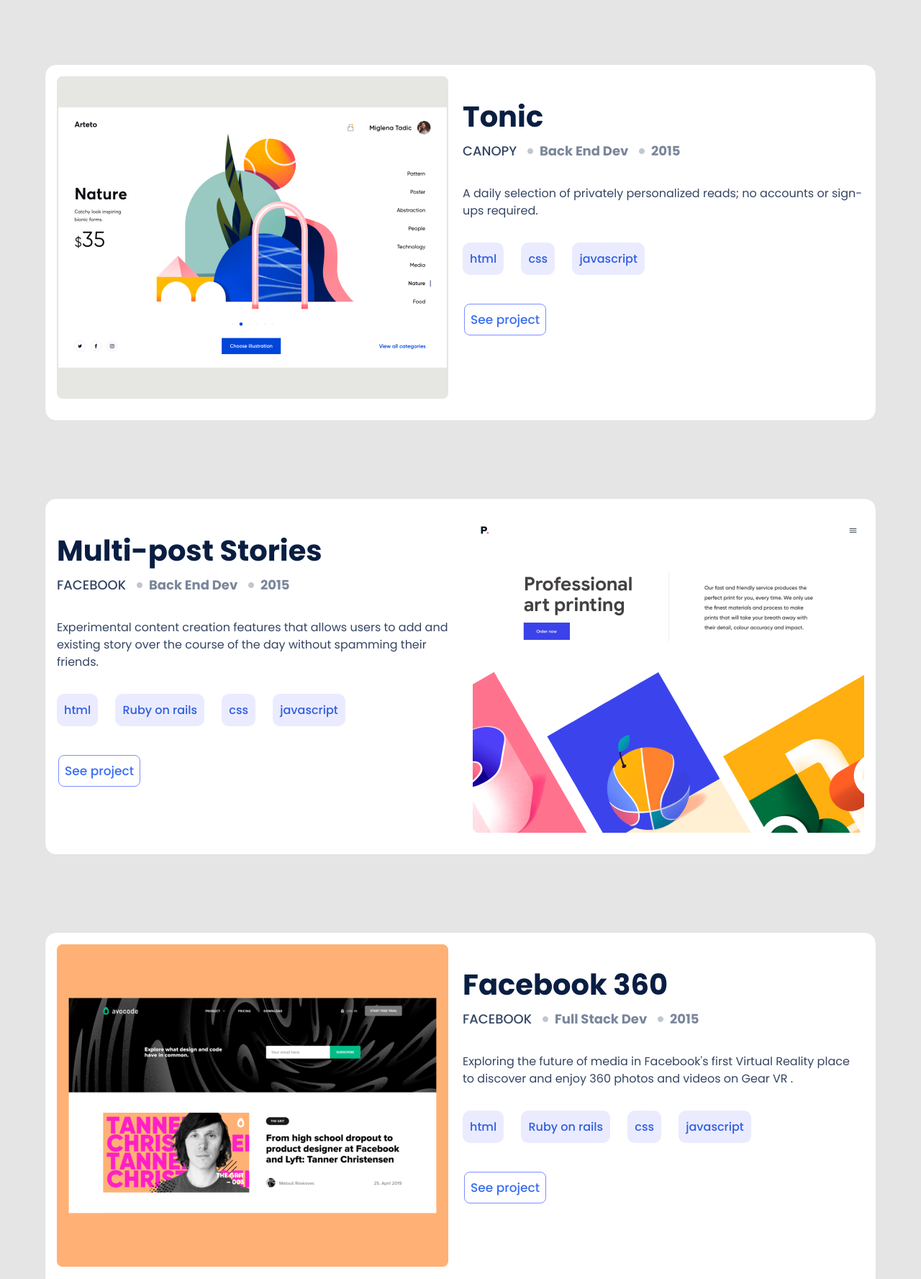
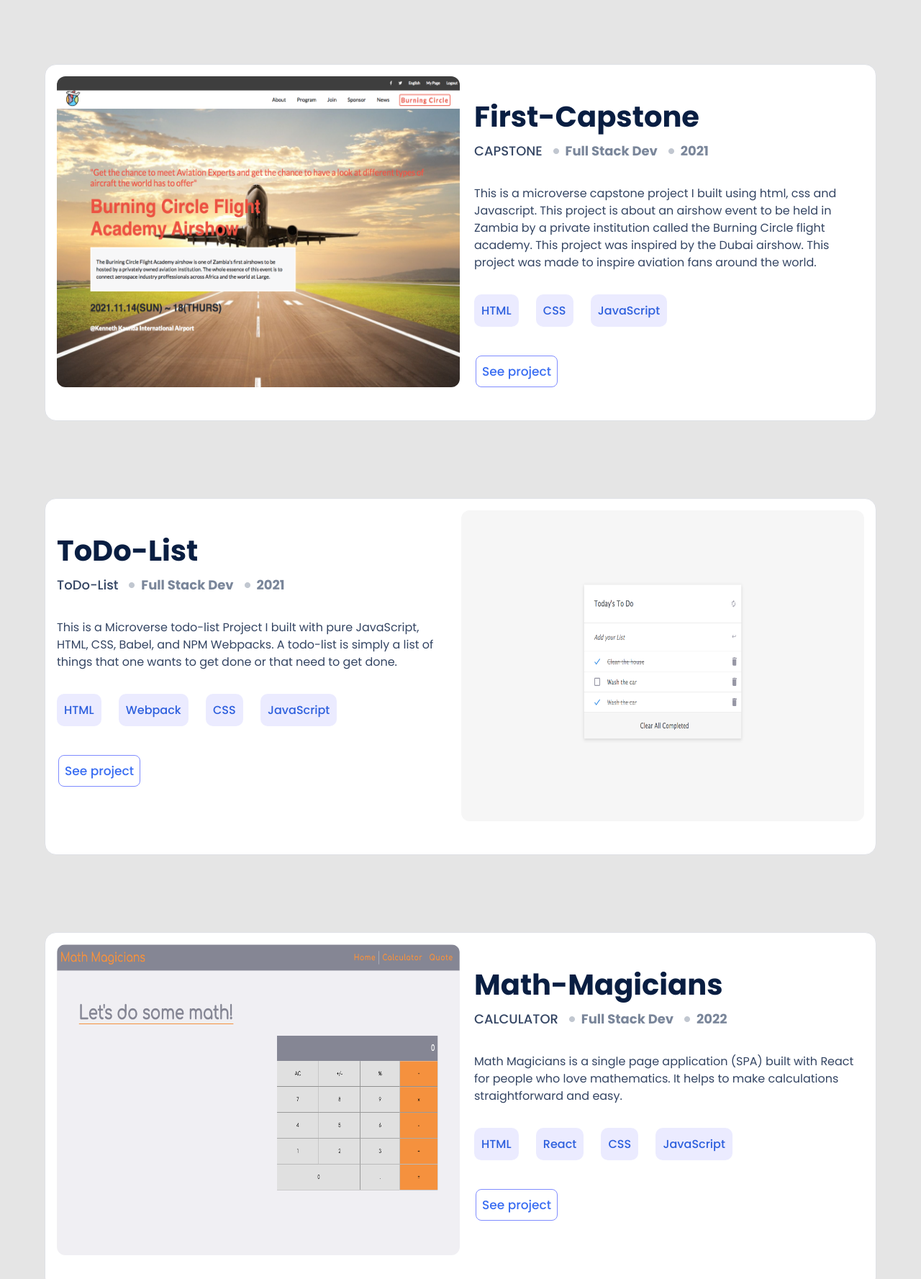
Before and after one commit to KayLemba/KaloloPortfolio, a website: page index.html in a window 1280 px wide. Shown: the part 620-2397 px from the top of the page at 72% size. Drawn offline with Linux system fonts and the light colour scheme.

Commit message:
Edit portfolio

```diff
--- a/app.js
+++ b/app.js
@@ -13,55 +13,55 @@
 const cards = [
   {
     key: 0,
-    name: 'Tonic',
-    option: ['CANOPY', 'Back End Dev', '2015'],
-    optionMobile: ['CANOPY', 'Back End Dev', '2015'],
+    name: 'First-Capstone',
+    option: ['CAPSTONE', 'Full Stack Dev', '2021'],
+    optionMobile: ['CAPSTONE', 'Full Stack Dev', '2021'],
     description:
-      "Lorem Ipsum is simply dummy text of the printing and typesetting industry. Lorem Ipsum has been the industry's standard dummy text ever since the 1500s, when an unknown printer took a galley of type and scrambled it to make a type specimen book. It has survived not only five centuries, but also the leap into electronic typesetting, remaining essent",
-    featuredImage: './images/photo1dt.png',
-    desktopImage: 'images/photo1dt.png',
-    technologies: ['html', 'css', 'javascript', 'ruby'],
-    linktoliveversion: 'https://kaylemba.github.io/KaloloPortfolio/',
-    linktosource: 'https://github.com/KayLemba/KaloloPortfolio',
+      'This is a microverse capstone project I built using html, css and Javascript.  This project is about an airshow event to be held in Zambia by a private institution called the Burning Circle flight academy. This project was inspired by the Dubai airshow. This project was made to inspire aviation fans around the world.',
+    featuredImage: './images/Airshow.png',
+    desktopImage: './images/Airshow.png',
+    technologies: ['HTML', 'CSS', 'JavaScript', 'Dom-Manipulation'],
+    linktoliveversion: 'https://romantic-nightingale-1691f2.netlify.app/',
+    linktosource: 'https://github.com/KayLemba/First-capstone',
   },
   {
     key: 1,
-    name: 'Multi-post Stories',
-    option: ['FACEBOOK', 'Back End Dev', '2015'],
-    optionMobile: ['CANOPY', 'Back End Dev', '2015'],
+    name: 'ToDo-List',
+    option: ['ToDo-List', 'Full Stack Dev', '2021'],
+    optionMobile: ['ToDo-List', 'Full Stack Dev', '2021'],
     description:
-      "Lorem Ipsum is simply dummy text of the printing and typesetting industry. Lorem Ipsum has been the industry's standard dummy text ever since the 1500s, when an unknown printer took a galley of type and scrambled it to make a type specimen book. It has survived not only five centuries, but also the leap into electronic typesetting, remaining essent",
-    featuredImage: './images/photo2dt.png',
-    desktopImage: './images/photo2dt.png',
-    technologies: ['html', 'css', 'javascript', 'ruby'],
-    linktoliveversion: 'https://kaylemba.github.io/KaloloPortfolio/',
-    linktosource: 'https://github.com/KayLemba/KaloloPortfolio',
+      'This is a Microverse todo-list Project I built with pure JavaScript, HTML, CSS, Babel, and NPM Webpacks. A todo-list is simply a list of things that one wants to get done or that need to get done.',
+    featuredImage: './images/interactive.png',
+    desktopImage: './images/interactive.png',
+    technologies: ['HTML', 'CSS', 'JavaScript', 'Webpack'],
+    linktoliveversion: 'https://kaylemba.github.io/Todo-list/dist/',
+    linktosource: 'https://github.com/KayLemba/Todo-list',
   },
   {
     key: 2,
-    name: 'FACEBOOK 360',
-    option: ['FACEBOOK', 'Full Stack Dev', '2015'],
-    optionMobile: ['CANOPY', 'Back End Dev', '2015'],
+    name: 'Math Magicians',
+    option: ['CALCULATOR', 'Full Stack Dev', '2022'],
+    optionMobile: ['CALCULATOR', 'Full Stack Dev', '2022'],
     description:
-      "Lorem Ipsum is simply dummy text of the printing and typesetting industry. Lorem Ipsum has been the industry's standard dummy text ever since the 1500s, when an unknown printer took a galley of type and scrambled it to make a type specimen book. It has survived not only five centuries, but also the leap into electronic typesetting, remaining essent ",
-    featuredImage: './images/photo3dt.png',
-    desktopImage: './images/photo3dt.png',
-    technologies: ['html', 'css', 'javascript', 'ruby'],
-    linktoliveversion: 'https://kaylemba.github.io/KaloloPortfolio/',
-    linktosource: 'https://github.com/KayLemba/KaloloPortfolio',
+      'Math Magicians is a single page application (SPA) built with React for people who love mathematics. It helps to make calculations straightforward and easy',
+    featuredImage: './images/fullsite.png',
+    desktopImage: './images/fullsite.png',
+    technologies: ['HTML', 'CSS', 'JavaScript', 'React'],
+    linktoliveversion: 'https://distracted-aryabhata-aa3d97.netlify.app',
+    linktosource: 'https://github.com/KayLemba/math-magicians2',
   },
   {
     key: 3,
-    name: 'Uber Navigation',
-    option: ['Uber', 'Lead Developer', '2018'],
-    optionMobile: ['CANOPY', 'Back End Dev', '2015'],
+    name: 'COVID19 Metrics',
+    option: ['METRICS', 'Full Stack Dev', '2022'],
+    optionMobile: ['METRICS', 'Full Stack Dev', '2022'],
     description:
-      " Lorem Ipsum is simply dummy text of the printing and typesetting industry. Lorem Ipsum has been the industry's standard dummy text ever since the 1500s, when an unknown printer took a galley of type and scrambled it to make a type specimen book. It has survived not only five centuries, but also the leap into electronic typesetting, remaining essent",
-    featuredImage: './images/photo4dt.png',
-    desktopImage: './images/photo4dt.png',
-    technologies: ['html', 'css', 'javascript', 'git hub', 'ruby', 'Bootstrap'],
-    linktoliveversion: 'https://kaylemba.github.io/KaloloPortfolio/',
-    linktosource: 'https://github.com/KayLemba/KaloloPortfolio',
+      'COVID-19-Metrics is a Single page Application(S.P.A) built using React and redux in this project information on the COVID-19 virus is being fetched from an API. This Application shows data on COVID-19 specifically in African countries, the information is on COVID-19 cases, deaths, people tested and people that have recovered from the deadly virus.',
+    featuredImage: './images/Screenshot1.png',
+    desktopImage: './images/Screenshot1.png',
+    technologies: ['HTML', 'CSS', 'JavaScript', 'React', 'Github', 'Netlify'],
+    linktoliveversion: 'https://festive-lichterman-da1784.netlify.app',
+    linktosource: 'https://github.com/KayLemba/covid19-metrics',
   },
 ];
 
@@ -88,16 +88,20 @@
           <h3 class="modal-title">${name}</h3>
          </div>
          <ul class="card-detail-header-container">
-             <li class="card-detail canopy-modal">${width > 1024 ? option[0] : optionMobile[0]
+             <li class="card-detail canopy-modal">${
+  width > 1024 ? option[0] : optionMobile[0]
 }</li>
-             <li class="card-detail canopy-modal option-modal"><span class="circle-desktop"></span> ${width > 1024 ? option[1] : optionMobile[1]
+             <li class="card-detail canopy-modal option-modal"><span class="circle-desktop"></span> ${
+  width > 1024 ? option[1] : optionMobile[1]
 }</li>
-             <li class="card-detail canopy-modal option-modal"><span class="circle-desktop"></span>${width > 1024 ? option[2] : optionMobile[2]
+             <li class="card-detail canopy-modal option-modal"><span class="circle-desktop"></span>${
+  width > 1024 ? option[2] : optionMobile[2]
 } </li>
            </ul>
 
           <div class='modal-img-container' >
-            <img src='${width > 1024 ? desktopImage : featuredImage
+            <img src='${
+  width > 1024 ? desktopImage : featuredImage
 }' alt="modal picture" class="modal-img">
           </div>
           <div class="modal-text">
@@ -107,11 +111,14 @@
             <div>
               <ul class="anchor-div technologies-langu">
                 <li><a href="#">${technologies[0]}</a></li>
-                <li><a href="#">${technologies[1] ? technologies[1] : ''
+                <li><a href="#">${
+  technologies[1] ? technologies[1] : ''
 }</a></li>
-                <li><a href="#">${technologies[2] ? technologies[2] : ''
+                <li><a href="#">${
+  technologies[2] ? technologies[2] : ''
 }</a></li>
-                <li><a href="#">${technologies[3] ? technologies[3] : ''
+                <li><a href="#">${
+  technologies[3] ? technologies[3] : ''
 }</a></li>
               </ul>
               <div class="modal-buttons ">
@@ -134,71 +141,71 @@
 function showWorks() {
   const works = [
     {
-      title: 'Tonic',
-      options: ['CANOPY', 'Back End Dev', '2015'],
-      imgMobile: 'images/photo1.png',
-      imgDesktop: 'images/photo1dt.png',
+      title: 'First-Capstone',
+      options: ['CAPSTONE', 'Full Stack Dev', '2021'],
+      imgMobile: 'images/Airshow.png',
+      imgDesktop: 'images/Airshow.png',
       description:
-        'A daily selection of privately personalized reads; no accounts or sign-ups required.',
+        'This is a microverse capstone project I built using html, css and Javascript.  This project is about an airshow event to be held in Zambia by a private institution called the Burning Circle flight academy. This project was inspired by the Dubai airshow. This project was made to inspire aviation fans around the world.',
       descriptionD:
-        'A daily selection of privately personalized reads; no accounts or sign-ups required.',
-      languages: ` <li class="langu langu-a">html</li>
-      <li class="langu langu-b">css</li>
-      <li class="langu langu-c">javascript</li>
-      <li class="langu2">html</li>
-      <li class="langu2">css</li>
-      <li class="langu2">javascript</li>`,
+        'This is a microverse capstone project I built using html, css and Javascript.  This project is about an airshow event to be held in Zambia by a private institution called the Burning Circle flight academy. This project was inspired by the Dubai airshow. This project was made to inspire aviation fans around the world.',
+      languages: ` <li class="langu langu-a">HTML</li>
+      <li class="langu langu-b">CSS</li>
+      <li class="langu langu-c">JavaScript</li>
+      <li class="langu2">HTML</li>
+      <li class="langu2">CSS</li>
+      <li class="langu2">JavaScript</li>`,
     },
     {
-      title: 'Multi-post Stories',
-      options: ['FACEBOOK', 'Back End Dev', '2015'],
-      imgMobile: 'images/photo2.png',
-      imgDesktop: 'images/photo2dt.png',
+      title: 'ToDo-List',
+      options: ['ToDo-List', 'Full Stack Dev', '2021'],
+      imgMobile: 'images/interactive.png',
+      imgDesktop: 'images/interactive.png',
       description:
-        'Experimental content creation features that allows users to add and existing story over the course of the day without spamming their friends.',
+        'This is a Microverse todo-list Project I built with pure JavaScript, HTML, CSS, Babel, and NPM Webpacks. A todo-list is simply a list of things that one wants to get done or that need to get done.',
       descriptionD:
-        'A daily selection of privately personalized reads; no accounts or sign-ups required. ',
-      languages: `<li class="langu">html</li>
-      <li class="langu">css</li>
-      <li class="langu">javascript</li>
-      <li class="langu2">html</li>
-      <li class="langu2">Ruby on rails</li>
-      <li class="langu2">css</li>
-      <li class="langu2">javascript</li>`,
+        ' This is a Microverse todo-list Project I built with pure JavaScript, HTML, CSS, Babel, and NPM Webpacks. A todo-list is simply a list of things that one wants to get done or that need to get done.',
+      languages: `<li class="langu">HTML</li>
+      <li class="langu">CSS</li>
+      <li class="langu">JavaScript</li>
+      <li class="langu2">HTML</li>
+      <li class="langu2">Webpack</li>
+      <li class="langu2">CSS</li>
+      <li class="langu2">JavaScript</li>`,
     },
     {
-      title: 'Facebook 360',
-      options: ['FACEBOOK', 'Full Stack Dev', '2015'],
-      imgMobile: 'images/photo3.png',
-      imgDesktop: 'images/photo3dt.png',
+      title: 'Math-Magicians',
+      options: ['CALCULATOR', 'Full Stack Dev', '2022'],
+      imgMobile: 'images/fullsite.png',
+      imgDesktop: 'images/fullsite.png',
       description:
-        "Exploring the future of media in Facebook's first Virtual Reality place to discover and enjoy 360 photos and videos on Gear VR .",
+        'Math Magicians is a single page application (SPA) built with React for people who love mathematics. It helps to make calculations straightforward and easy.',
       descriptionD:
-        'A daily selection of privately personalized reads; no accounts or sign-ups required.',
-      languages: `<li class="langu">html</li>
-      <li class="langu">css</li>
-      <li class="langu">javascript</li>
-      <li class="langu2">html</li>
-      <li class="langu2">Ruby on rails</li>
-      <li class="langu2">css</li>
-      <li class="langu2">javascript</li>`,
+      'Math Magicians is a single page application (SPA) built with React for people who love mathematics. It helps to make calculations straightforward and easy.',
+      languages: `<li class="langu">HTML</li>
+      <li class="langu">CSS</li>
+      <li class="langu">React</li>
+      <li class="langu2">HTML</li>
+      <li class="langu2">React</li>
+      <li class="langu2">CSS</li>
+      <li class="langu2">JavaScript</li>`,
     },
     {
-      title: 'Uber Navigation',
-      options: ['Uber', 'Lead Developer', '2018'],
-      imgMobile: 'images/photo4.png',
-      imgDesktop: 'images/photo4dt.png',
+      title: 'COVID19-Metrics',
+      options: ['METRICS', 'Full Stack Dev', '2022'],
+      imgMobile: 'images/Screenshot1.png',
+      imgDesktop: 'images/Screenshot1.png',
       description:
-        'A smart assistant to make driving mode safe, efficient, and fun by unlocking your most expensive computer: your car.',
+        'COVID-19-Metrics is a Single page Application(S.P.A) built using React and redux in this project information on the COVID-19 virus is being fetched from an API. This Application shows data on COVID-19 specifically in African countries, the information is on COVID-19 cases, deaths, people tested and people that have recovered from the deadly virus.',
       descriptionD:
-        'A daily selection of privately personalized reads; no accounts or sign-ups required.',
-      languages: `<li class="langu">html</li>
-      <li class="langu">css</li>
-      <li class="langu">javascript</li>
-      <li class="langu2">html</li>
-      <li class="langu2">Ruby on rails</li>
-      <li class="langu2">css</li>
-      <li class="langu2">javascript</li>`,
+        'COVID-19-Metrics is a Single page Application(S.P.A) built using React and redux in this project information on the COVID-19 virus is being fetched from an API. This Application shows data on COVID-19 specifically in African countries, the information is on COVID-19 cases, deaths, people tested and people that have recovered from the deadly virus.',
+      languages: `<li class="langu">HTML</li>
+      <li class="langu">CSS</li>
+      <li class="langu">React</li>
+      <li class="langu2">HTML</li>
+      <li class="langu2">React</li>
+      <li class="langu2">CSS</li>
+      <li class="langu2">JavaScript</li>`,
     },
   ];
 
--- a/styles.css
+++ b/styles.css
@@ -284,6 +284,7 @@
 
 .mobile-image img {
   width: 100%;
+  border-radius: 12px;
 }
 
 .head {
@@ -350,7 +351,7 @@
   font-family: poppins, sans-serif;
   color: #7a869a;
   font-weight: 600;
-  font-size: 17px;
+  font-size: 14px;
   line-height: 16px;
   position: static;
   width: 88px;
@@ -371,7 +372,7 @@
   font-family: poppins, sans-serif;
   color: #344563;
   font-weight: 600;
-  font-size: 17px;
+  font-size: 14px;
   line-height: 16px;
   position: static;
   width: 55px;
@@ -974,10 +975,11 @@
     display: none;
   }
 
-  .desktop-image {
+  .desktop-image img {
     display: block;
-    width: auto;
-    height: auto;
+    width: 35rem;
+    height: 27rem;
+    border-radius: 12px;
   }
 
   .dcanopy2_face,
```
Also changed, not shown: index.html (+18 -18 lines), images/ burning.png (added), images/Airshow.png (added), images/Screenshot1.png (added), images/fullsite.png (added), images/interactive.png (added), 3 other files.
